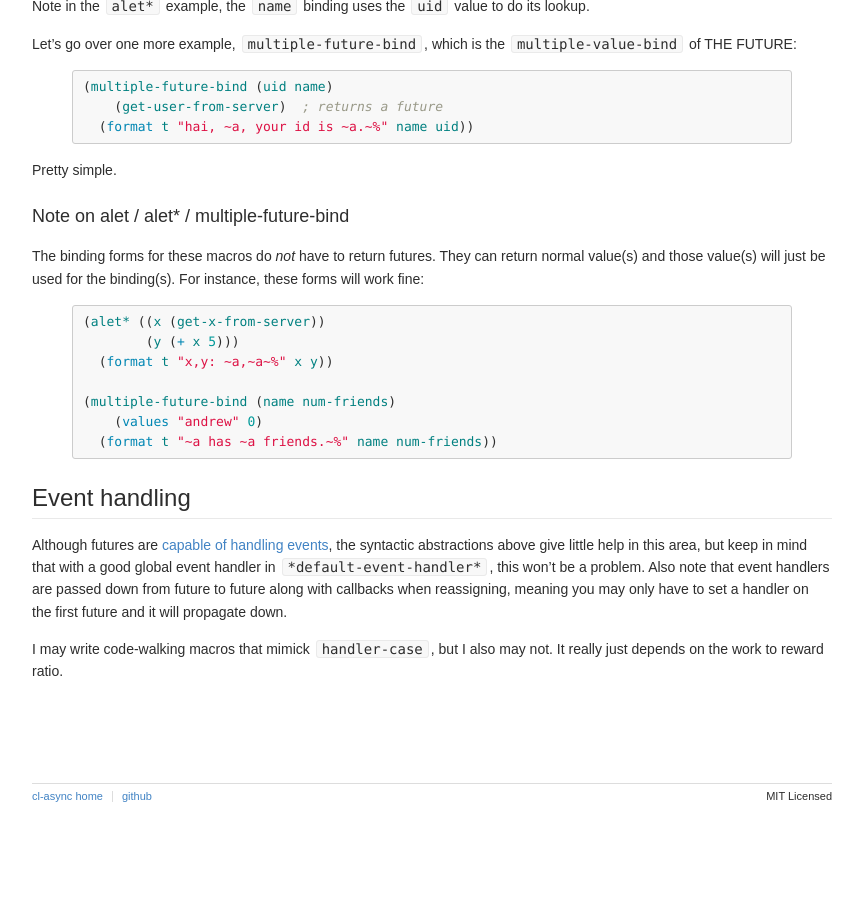
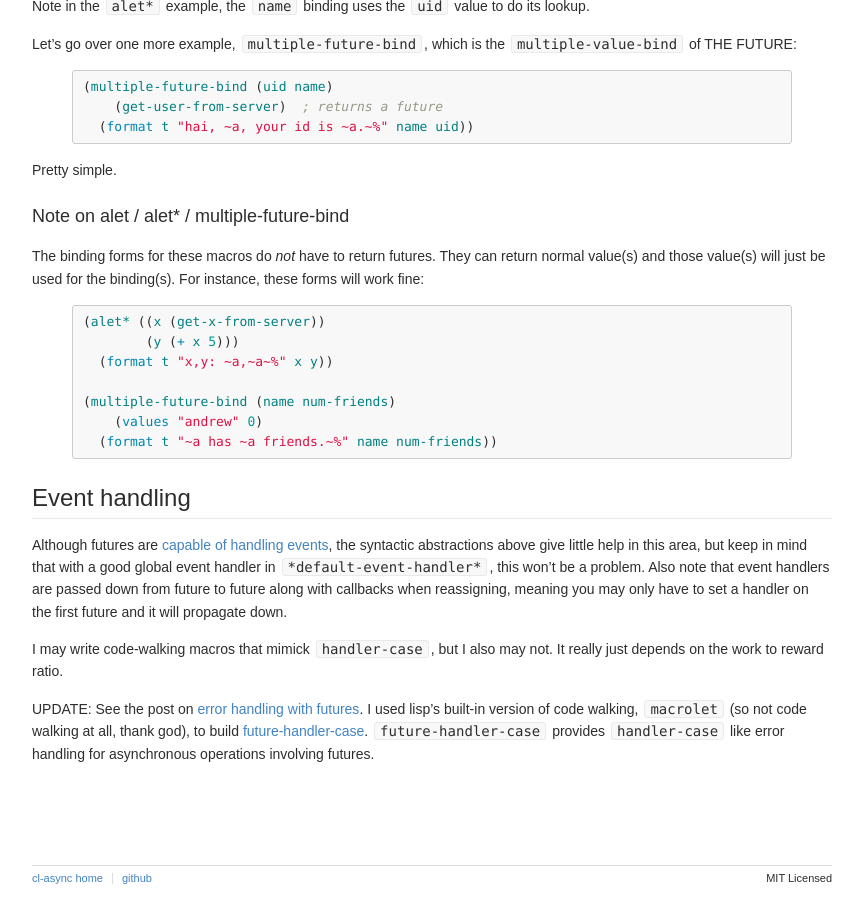
Before and after one commit to orthecreedence/cl-async, a Jekyll site: the page built from _posts/2012-11-15-adding-syntax-around-futures.md, in a window 1280 px wide and 900 px high, scrolled down 1570 px. Shown: the whole window, without its empty margins (208-1071 px from the left). Built offline with Jekyll 4.4.1, drawn with Linux system fonts in a browser that asks for light colours; Markdown is read by kramdown in place of the engine named in the settings; before the commit the page ends 2388 px from its top, so only the background shows below that.

Commit message:
adding future syntax post update pointing to error handling crap

```diff
--- a/_posts/2012-11-15-adding-syntax-around-futures.md
+++ b/_posts/2012-11-15-adding-syntax-around-futures.md
@@ -129,3 +129,9 @@ a handler on the first future and it will propagate down.
 
 I may write code-walking macros that mimick `handler-case`, but I also may not.
 It really just depends on the work to reward ratio.
+
+UPDATE: See the post on [error handling with futures](http://orthecreedence.github.com/cl-async/2012/11/23/error-handling-with-futures.html).
+I used lisp's built-in version of code walking, `macrolet` (so not code walking
+at all, thank god), to build [future-handler-case](/cl-async/future/#future-handler-case).
+`future-handler-case` provides `handler-case` like error handling for
+asynchronous operations involving futures.
```
